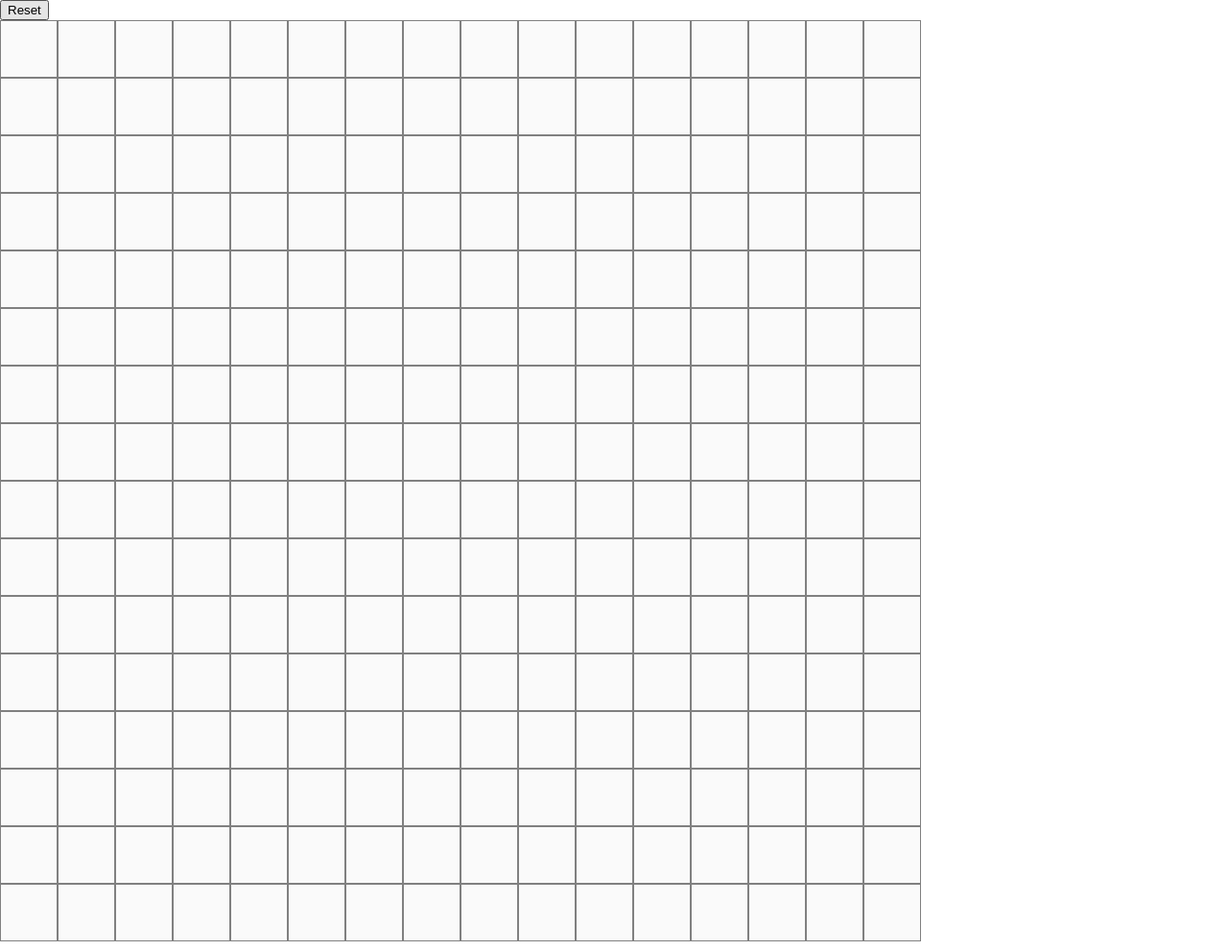
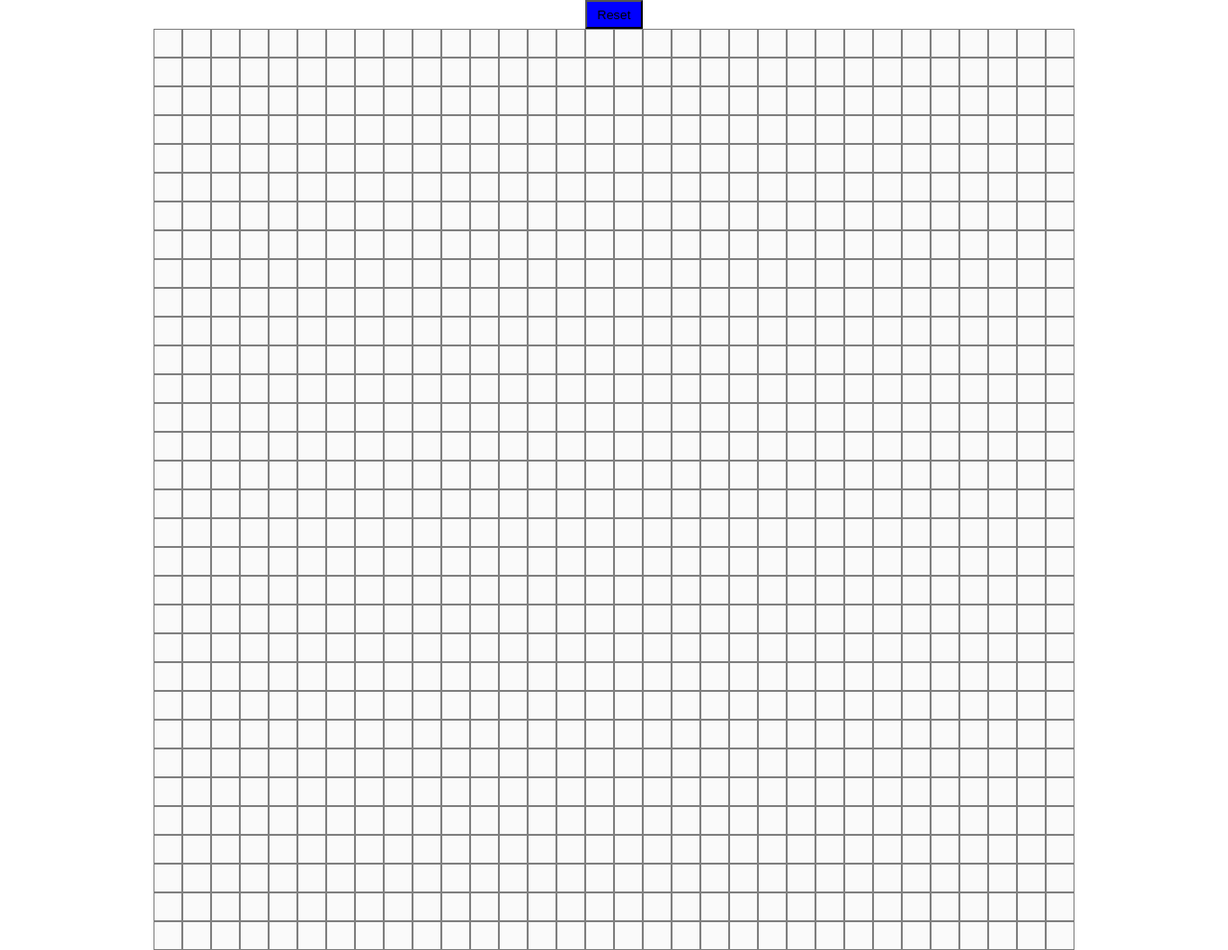
Before and after one commit to csteingraber/Etch-A-Sketch, a plain HTML site: page index.html in a window 1280 px wide. Shown: the whole page at 96% size. Drawn offline with Linux system fonts and the light colour scheme.

Commit message:
Add button without functionality

```diff
--- a/js/script.js
+++ b/js/script.js
@@ -2,7 +2,7 @@ var grid = '<div class="default-grid"></div>';
 var containerWidth = parseFloat($('#container').css('width'));
 
 $(document).ready(function() {
-	drawGrid(16, 1);
+	drawGrid(32, 1);
 	$('#container').on('mouseenter', '.default-grid', function() {
 		$(this).addClass('hovered');
 	});
--- a/styles/stylesheet.css
+++ b/styles/stylesheet.css
@@ -42,7 +42,13 @@ table {
 	border-spacing: 0;
 }
 
+body {
+	text-align: center;
+	line-height: 0;
+}
+
 #container {
+	display: inline-block;
 	width: 960px;
 	height: 960px;
 	line-height: 0;
@@ -57,3 +63,13 @@ table {
 .hovered {
 	background-color: #C14242;
 }
+
+button {
+	width: 60px;
+	height: 30px;
+	background-color: blue;
+}
+
+button:focus {
+	outline-width: 0;
+}
```
Also changed, not shown: index.html (+1 -0 lines).
